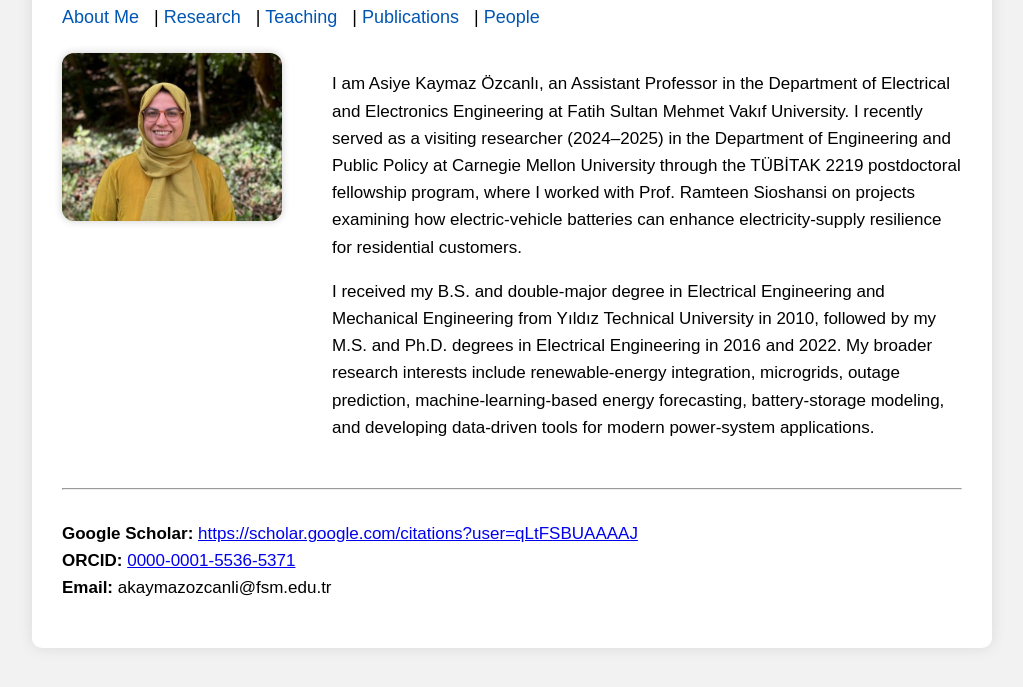
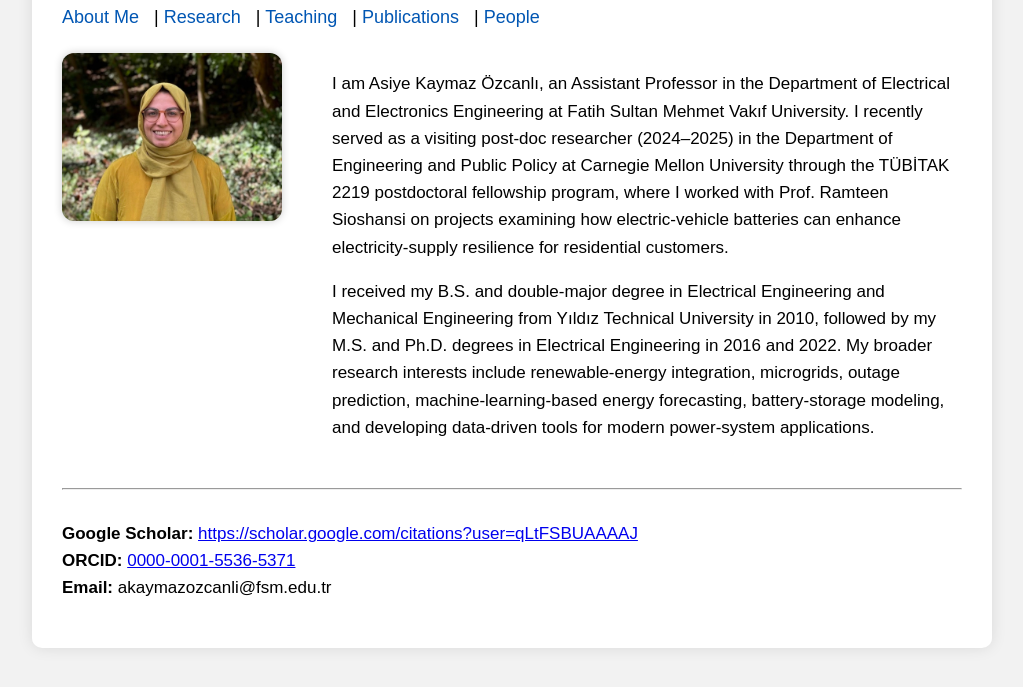
Before and after one commit to aozcanli/aozcanli.github.io, a plain HTML site: page index.html in a window 1280 px wide. Shown: the part 121-808 px from the top of the page, without its empty margins (128-1151 px from the left). Drawn offline with Linux system fonts and the light colour scheme.

Commit message:
Update index.html

```diff
--- a/index.html
+++ b/index.html
@@ -99,7 +99,7 @@
             <p>
             I am Asiye Kaymaz Özcanlı, an Assistant Professor in the Department of Electrical and
             Electronics Engineering at Fatih Sultan Mehmet Vakıf University.
-            I recently served as a visiting researcher (2024–2025) in the Department of Engineering
+            I recently served as a visiting post-doc researcher (2024–2025) in the Department of Engineering
             and Public Policy at Carnegie Mellon University through the TÜBİTAK 2219 postdoctoral
             fellowship program, where I worked with Prof. Ramteen Sioshansi on projects examining
             how electric-vehicle batteries can enhance electricity-supply resilience for residential customers.
```
